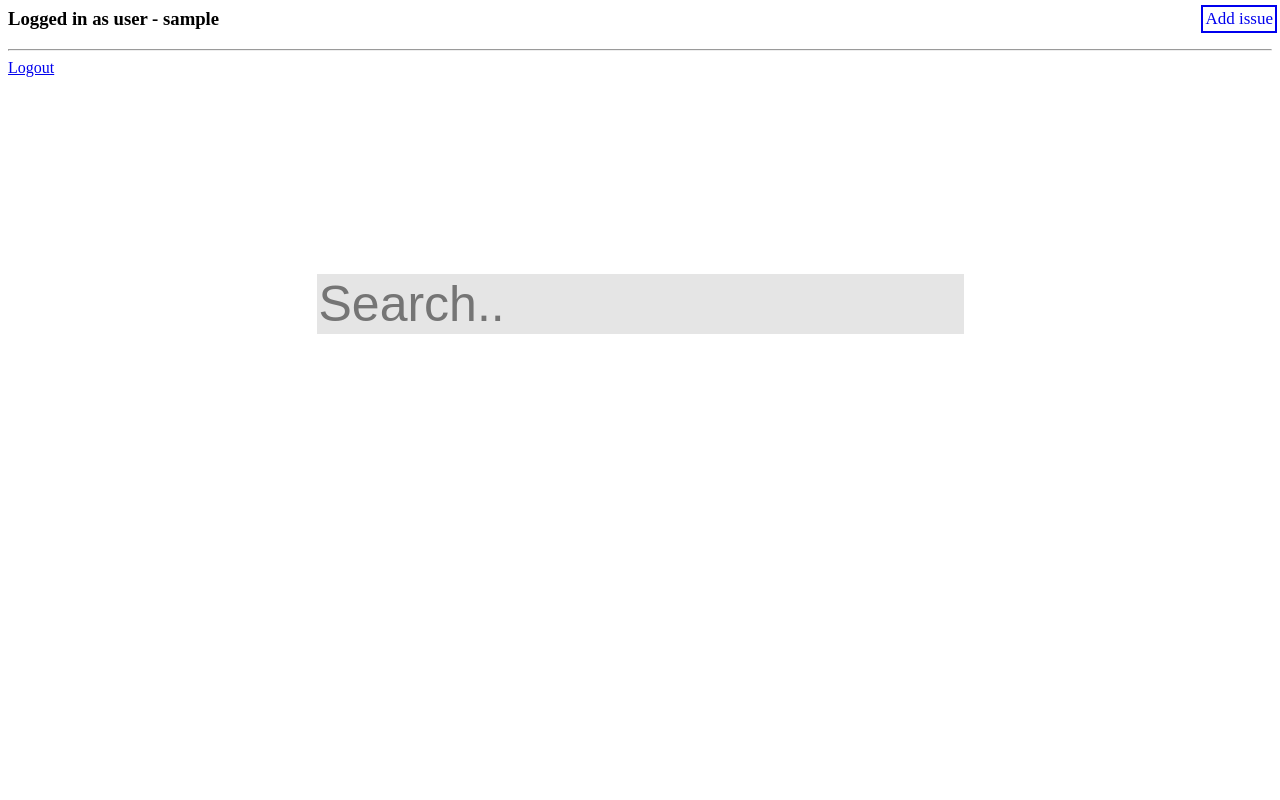
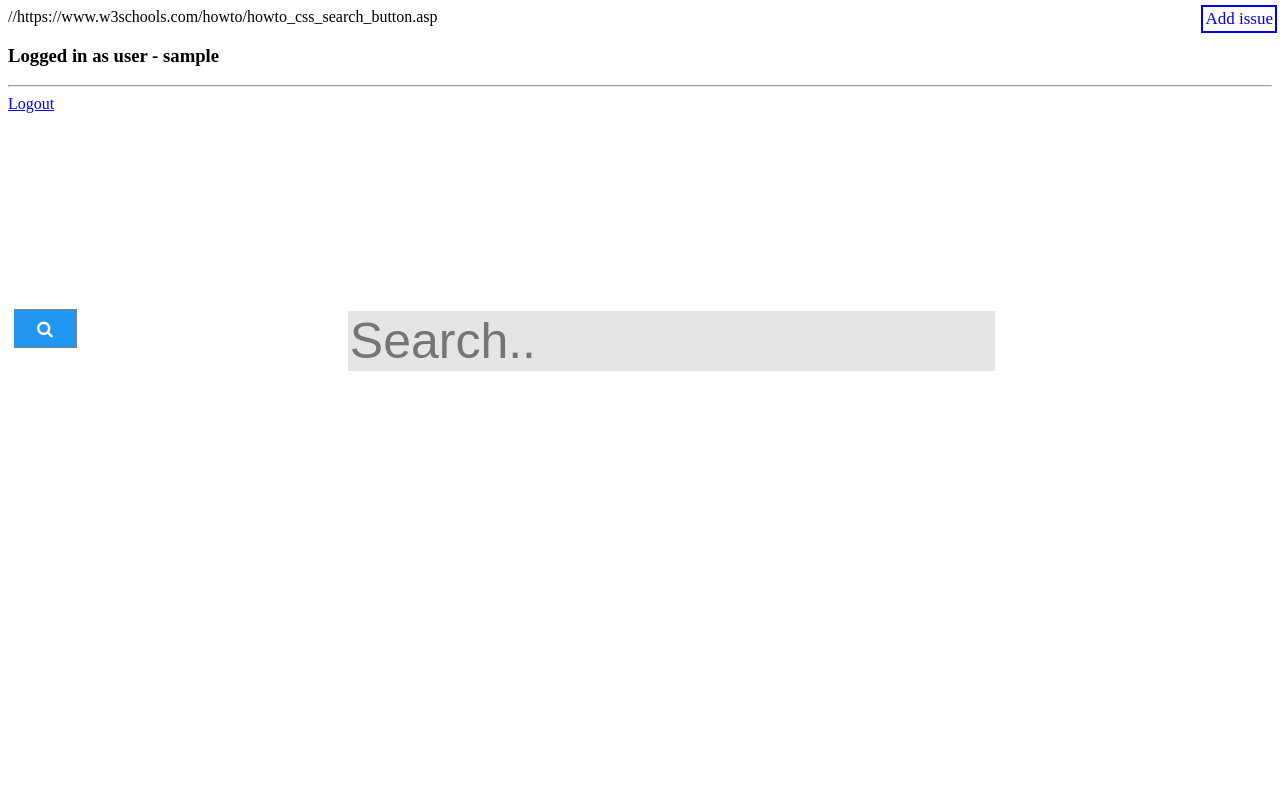
Before and after one commit to Ashumishra01999/KnowledgeBase, a PHP site: page /dashboard.php in a window 1280 px wide. Run offline with PHP 8.4, Linux system fonts and the light colour scheme; the visitor is signed in with stand-in values (Sample User, id 1).

Commit message:
button on dasboard

```diff
--- a/dashboard.php
+++ b/dashboard.php
@@ -1,3 +1,4 @@
+//https://www.w3schools.com/howto/howto_css_search_button.asp
 <?php
 session_start();
 
@@ -10,6 +11,7 @@ if(isset($_SESSION['username']))
 <html>
 <head>
 
+<link rel="stylesheet" href="https://cdnjs.cloudflare.com/ajax/libs/font-awesome/4.7.0/css/font-awesome.min.css">
 <style>
 .centernav {
   overflow: hidden;
@@ -24,6 +26,20 @@ if(isset($_SESSION['username']))
   background-color: rgba(0, 0, 0, 0.1);
   border: 2px solid #FFFF
 
+}
+.centernav button {
+  float: left;
+  width: 5%;
+  padding: 10px;
+  background: #2196F3;
+  color: white;
+  font-size: 17px;
+  border: 1px solid grey;
+  border-left: none; /* Prevent double borders */
+  cursor: pointer;
+}
+.centernave button:hover {
+  background: #0b7dda;
 }
 .addnew{
   width:100%;
@@ -53,6 +69,7 @@ if(isset($_SESSION['username']))
 <div class="centernav">
     <form action="validate.php" method="post" name="centernav">
   <input type="text"  placeholder="Search.." class="searchbox">
+  <button type="submit"><i class="fa fa-search"></i></button>
 <div class="addnew">
     <a href="addissue.php" class="active">Add issue</a>
     <form action="addissue.php" method="post" name="Add issue">
```
